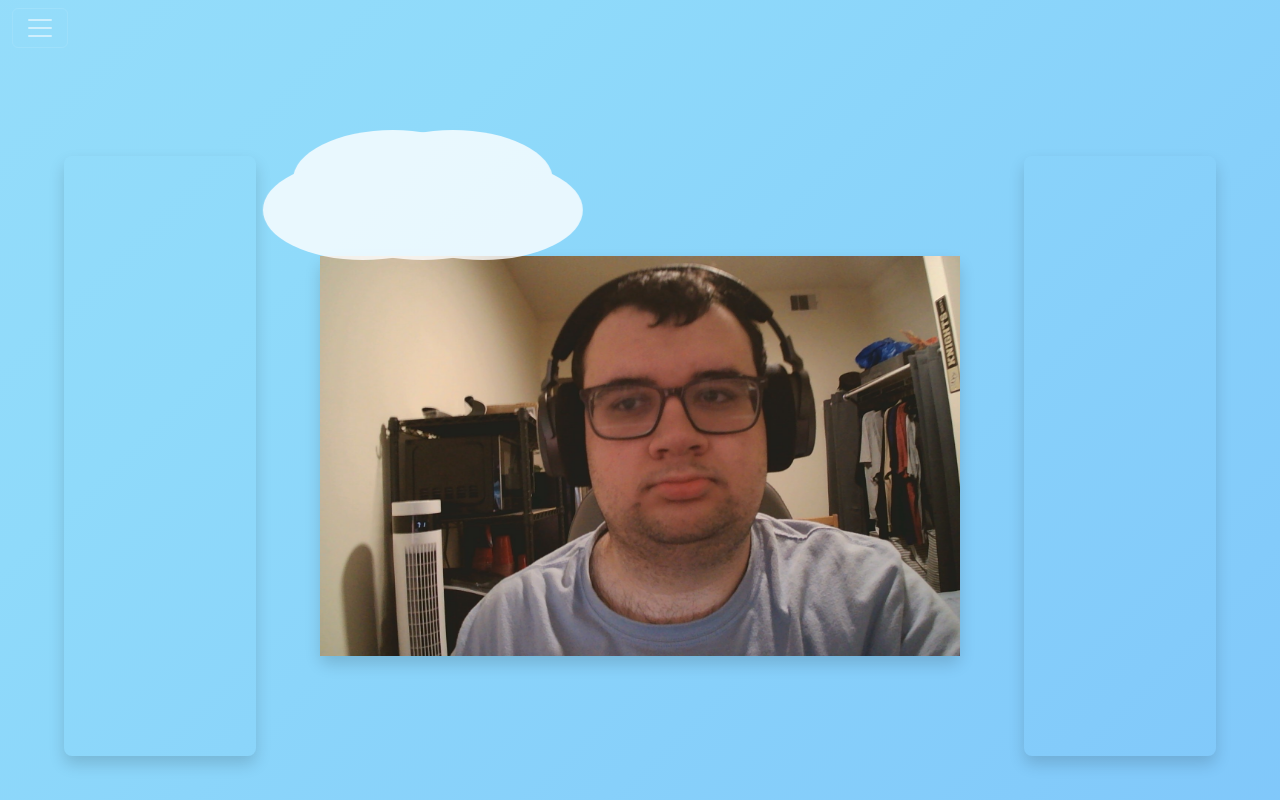
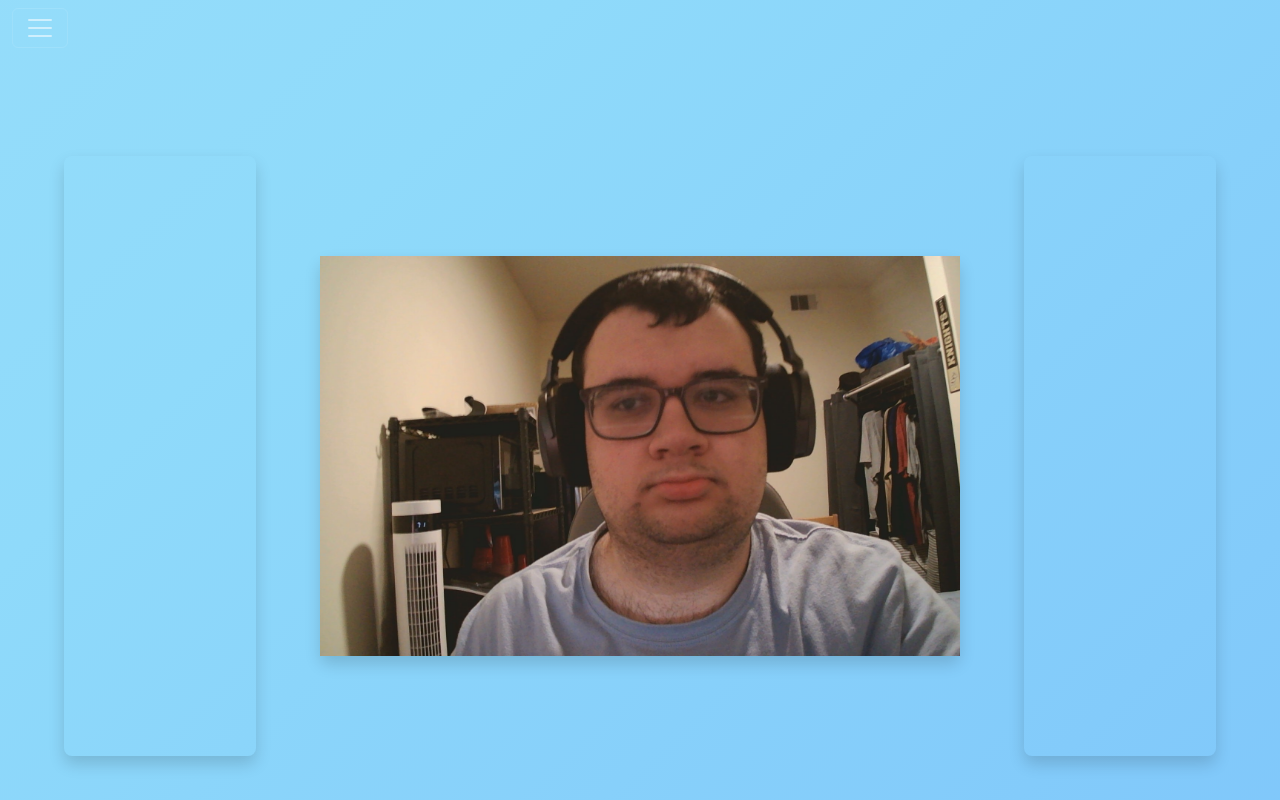
Before and after one commit to cala28124-sketch/portfolio-project, a React app: page / in a window 1280 px wide. Shown: the top 800 px of the page. Built offline with nearby package versions, Linux system fonts and the light colour scheme; the HTML template or start-up script is replaced by a standard one.

Commit message:
cloud overflow fix

```diff
--- a/src/App.css
+++ b/src/App.css
@@ -104,14 +104,13 @@
   box-shadow: 60px 0 0 white, 120px 0 0 white, 30px -30px 0 white, 90px -30px 0 white;
   opacity: 0.8;
   animation: moveClouds 60s linear infinite;
-  z-index: 1;
 }
 @keyframes moveClouds {
   0% {
-    transform: translateX(0);
+    transform: translateX(-100vw);
   }
   100% {
-    transform: translateX(100vw);
+    transform: translateX(100vw)
   }
 }
 .sky-background{
@@ -132,7 +131,7 @@
 }
 
 body {
-
+  overflow-x: hidden;
   height: 500vh;
 }
 
```
